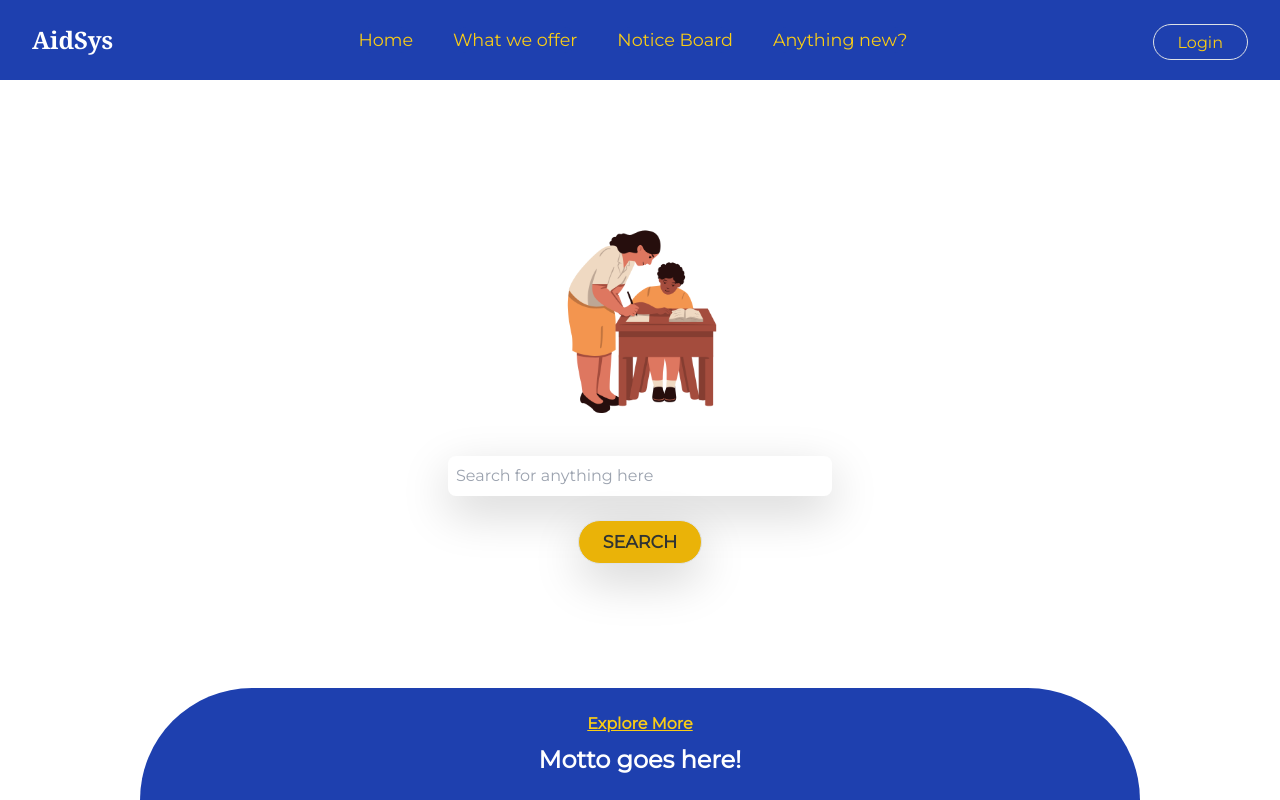
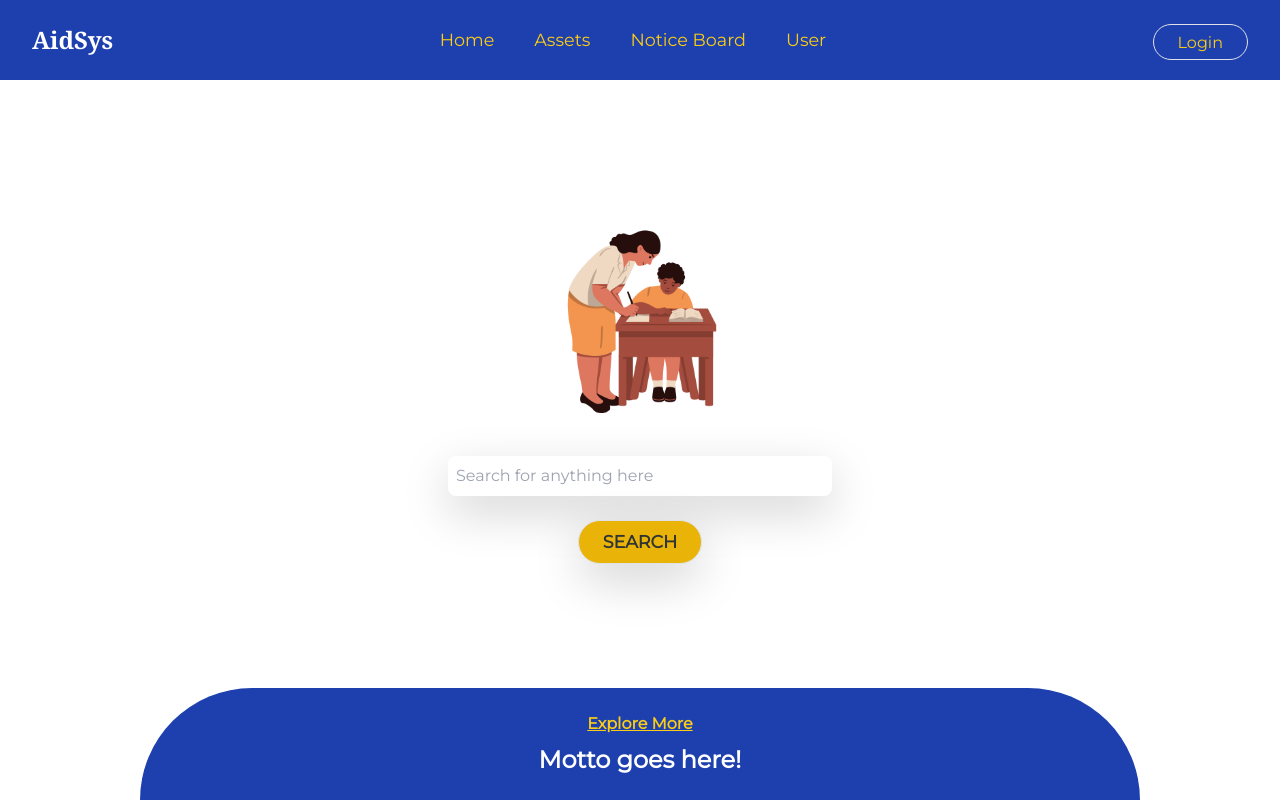
Before and after one commit to SusheelThapa/AidSys-Front-End, a React (Create React App) app: page / in a window 1280 px wide. Built offline with nearby package versions, Linux system fonts and the light colour scheme; no server answers; sample sign-in values are in the browser's storage.

Commit message:
Updated the items of header

```diff
--- a/src/components/Header.jsx
+++ b/src/components/Header.jsx
@@ -12,13 +12,13 @@ const Header = () => {
           Home
         </button>
         <button className="bg-blue-800 text-yellow-400 hover:font-bold hover:text-yellow-600">
-          What we offer
+          Assets
         </button>
         <button className="bg-blue-800 text-yellow-400 hover:font-bold hover:text-yellow-600">
           Notice Board
         </button>
         <button className="bg-blue-800 text-yellow-400 hover:font-bold hover:text-yellow-600">
-          Anything new?
+          User
         </button>
       </div>
       <div className="bg-blue-800 my-4 mx-8">
```
